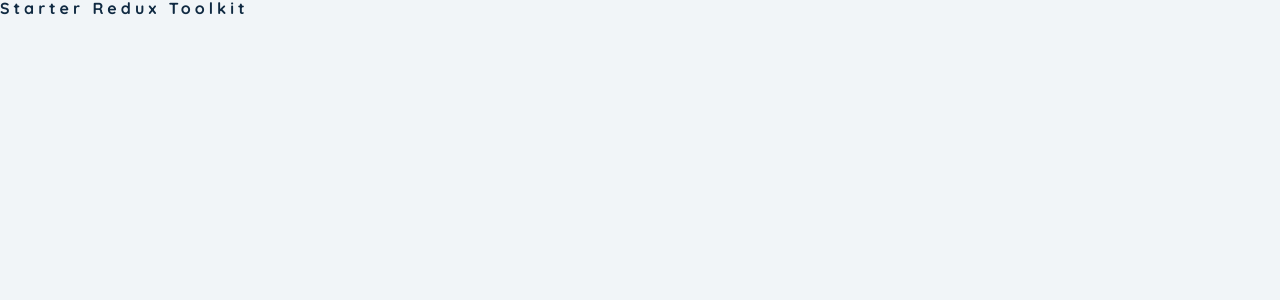
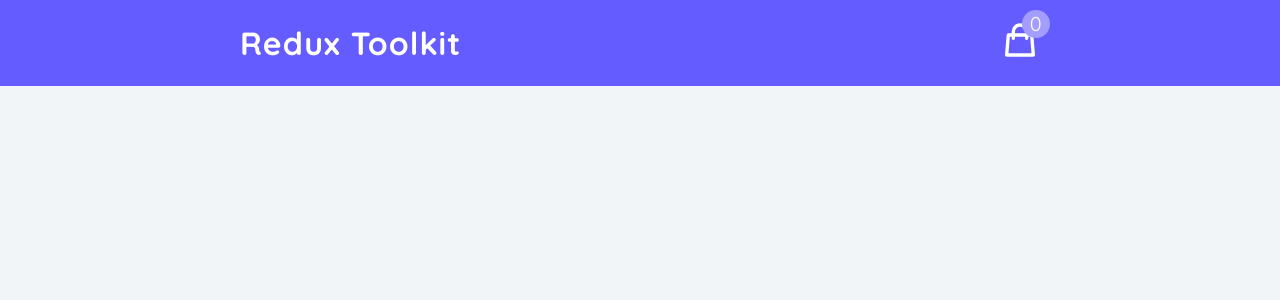
Before and after one commit to DusanVulic/REDUX-Toolkit-cart, a React (Create React App) app: page / in a window 1280 px wide. Shown: the top 300 px of the page. Built offline with nearby package versions, Linux system fonts and the light colour scheme.

Commit message:
povezivanje komponente sa STORE-om

```diff
--- a/src/App.js
+++ b/src/App.js
@@ -1,8 +1,10 @@
+import Navbar from "./components/Navbar";
+
 function App() {
   return (
-    <>
-      <h4>starter redux toolkit</h4>
-    </>
+    <main>
+      <Navbar />
+    </main>
   );
 }
 
--- /dev/null
+++ b/src/components/Navbar.js
@@ -0,0 +1,27 @@
+import React from "react";
+
+import { useSelector } from "react-redux";
+
+//import ikone
+
+import { CartIcon } from "../icons";
+
+const Navbar = () => {
+  const { amount } = useSelector((store) => store.cart);
+
+  return (
+    <nav>
+      <div className="nav-center">
+        <h3>redux toolkit</h3>
+        <div className="nav-container">
+          <CartIcon />
+          <div className="amount-container">
+            <p className="total-amount"> {amount}</p>
+          </div>
+        </div>
+      </div>
+    </nav>
+  );
+};
+
+export default Navbar;
--- /dev/null
+++ b/src/icons.js
@@ -0,0 +1,48 @@
+export const CartIcon = () => {
+  return (
+    <svg
+      xmlns="http://www.w3.org/2000/svg"
+      className="h-6 w-6 "
+      fill="none"
+      viewBox="0 0 24 24"
+      stroke="currentColor"
+      strokeWidth={2}
+    >
+      <path
+        strokeLinecap="round"
+        strokeLinejoin="round"
+        d="M16 11V7a4 4 0 00-8 0v4M5 9h14l1 12H4L5 9z"
+      />
+    </svg>
+  );
+};
+
+export const ChevronDown = () => {
+  return (
+    <svg
+      xmlns="http://www.w3.org/2000/svg"
+      className="h-6 w-6"
+      fill="none"
+      viewBox="0 0 24 24"
+      stroke="currentColor"
+      strokeWidth={2}
+    >
+      <path strokeLinecap="round" strokeLinejoin="round" d="M19 9l-7 7-7-7" />
+    </svg>
+  );
+};
+
+export const ChevronUp = () => {
+  return (
+    <svg
+      xmlns="http://www.w3.org/2000/svg"
+      className="h-6 w-6"
+      fill="none"
+      viewBox="0 0 24 24"
+      stroke="currentColor"
+      strokeWidth={2}
+    >
+      <path strokeLinecap="round" strokeLinejoin="round" d="M5 15l7-7 7 7" />
+    </svg>
+  );
+};
```
